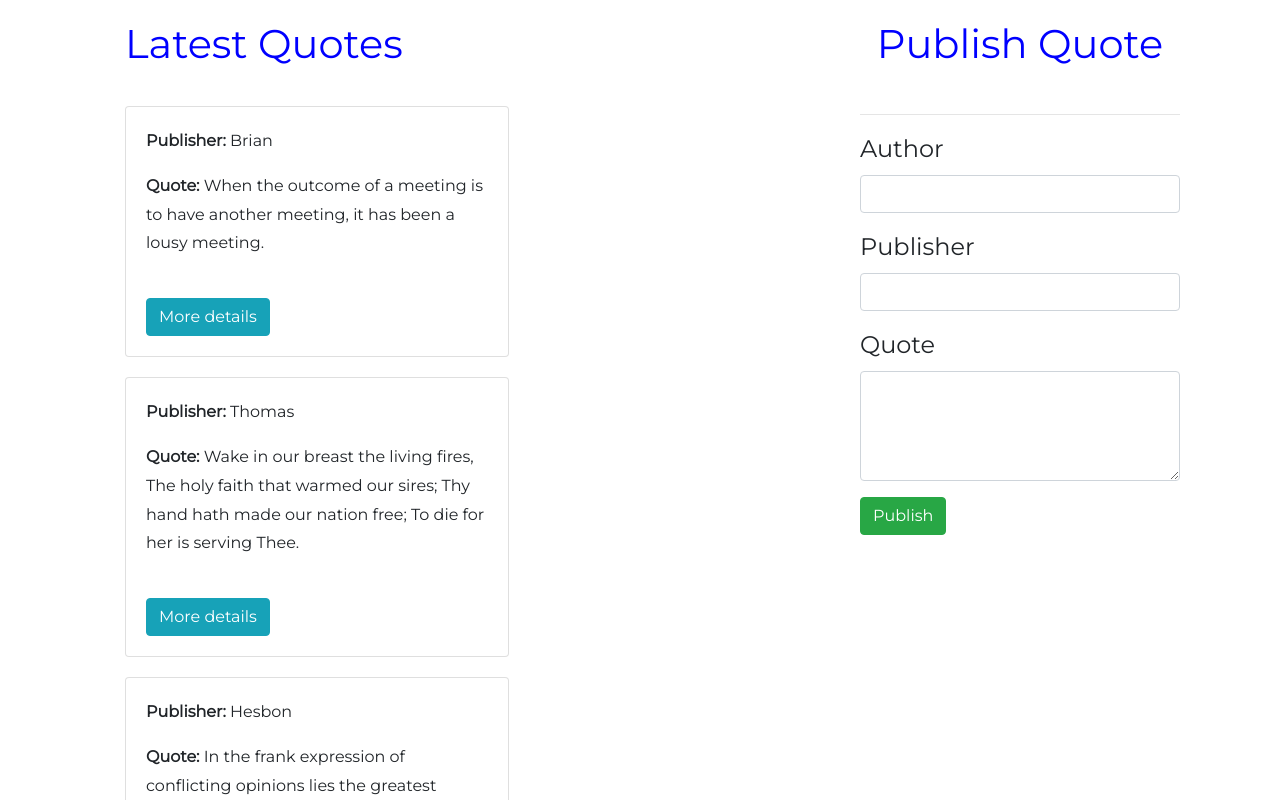
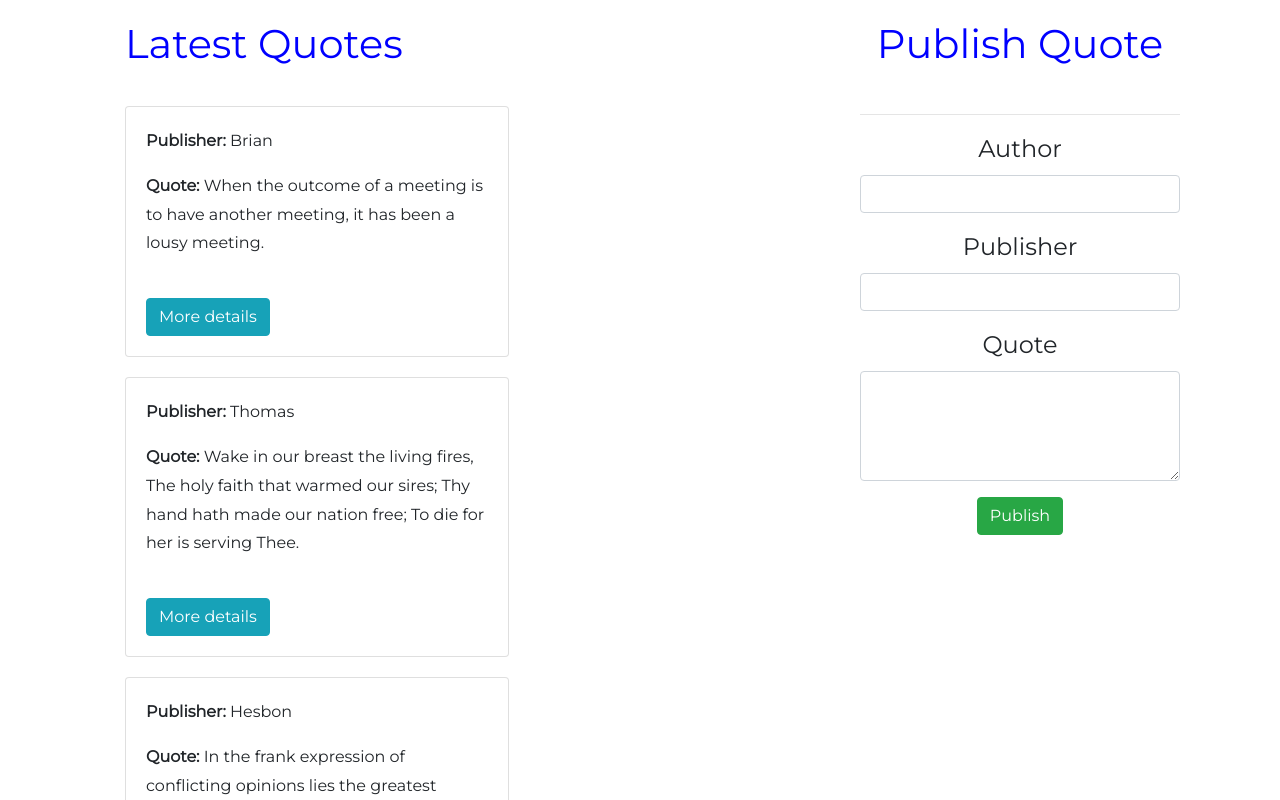
Before and after one commit to Breens-Mbaka/Quotes-WebApp, an Angular app: page /QuotesWebApp/ in a window 1280 px wide. Shown: the top 800 px of the page. Built offline with nearby package versions, Linux system fonts and the light colour scheme.

Commit message:
Centering the text and button in form element

```diff
--- a/src/app/quote-form/quote-form.component.css
+++ b/src/app/quote-form/quote-form.component.css
@@ -1,3 +1,7 @@
+* {
+    text-align: center;
+}
+
 h1 {
     padding-top: 20px;
     padding-bottom: 30px;
@@ -7,3 +11,8 @@ h1 {
 label {
     font-size: 24px;
 }
+
+button {
+    margin: 0 auto;
+    display: block;
+}
```
